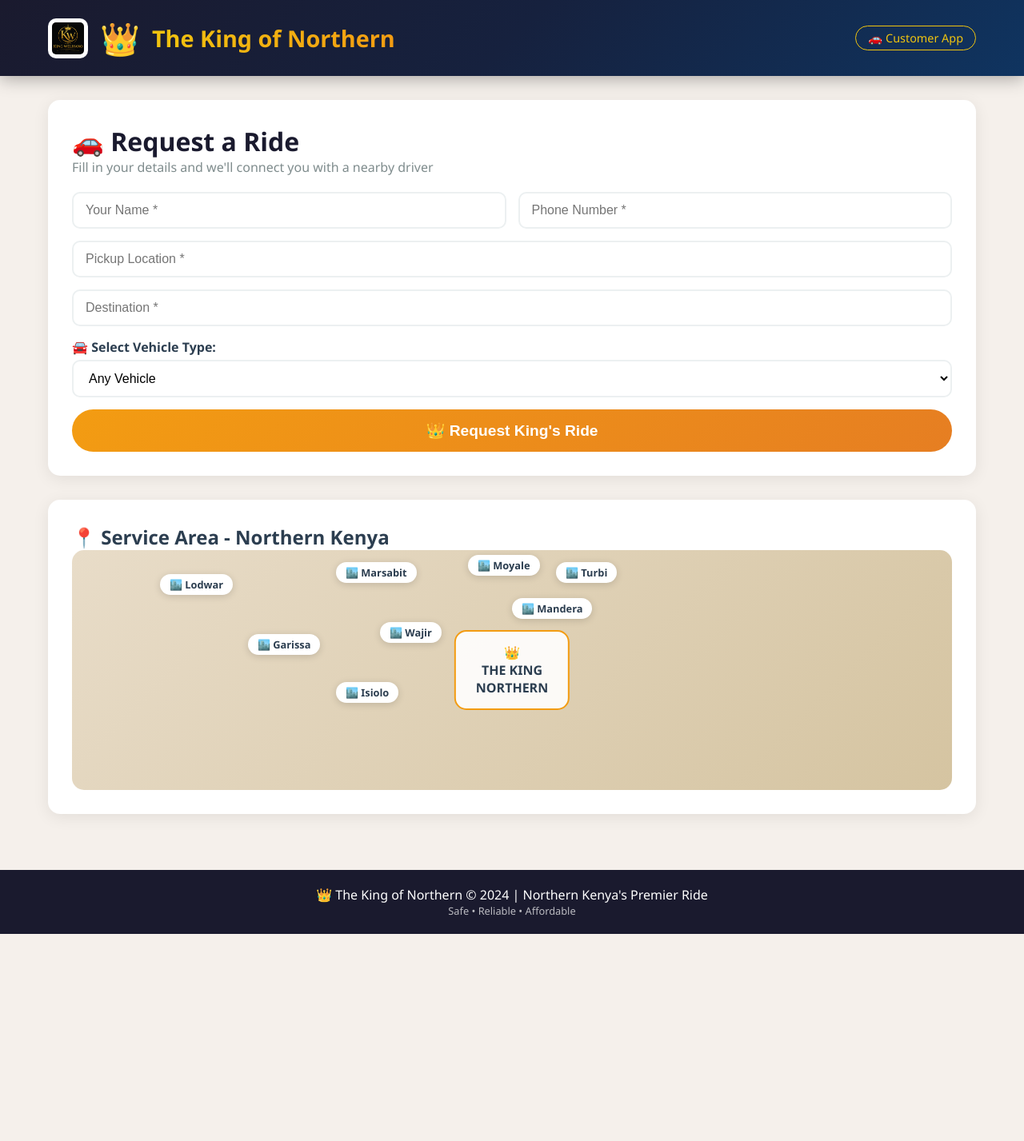
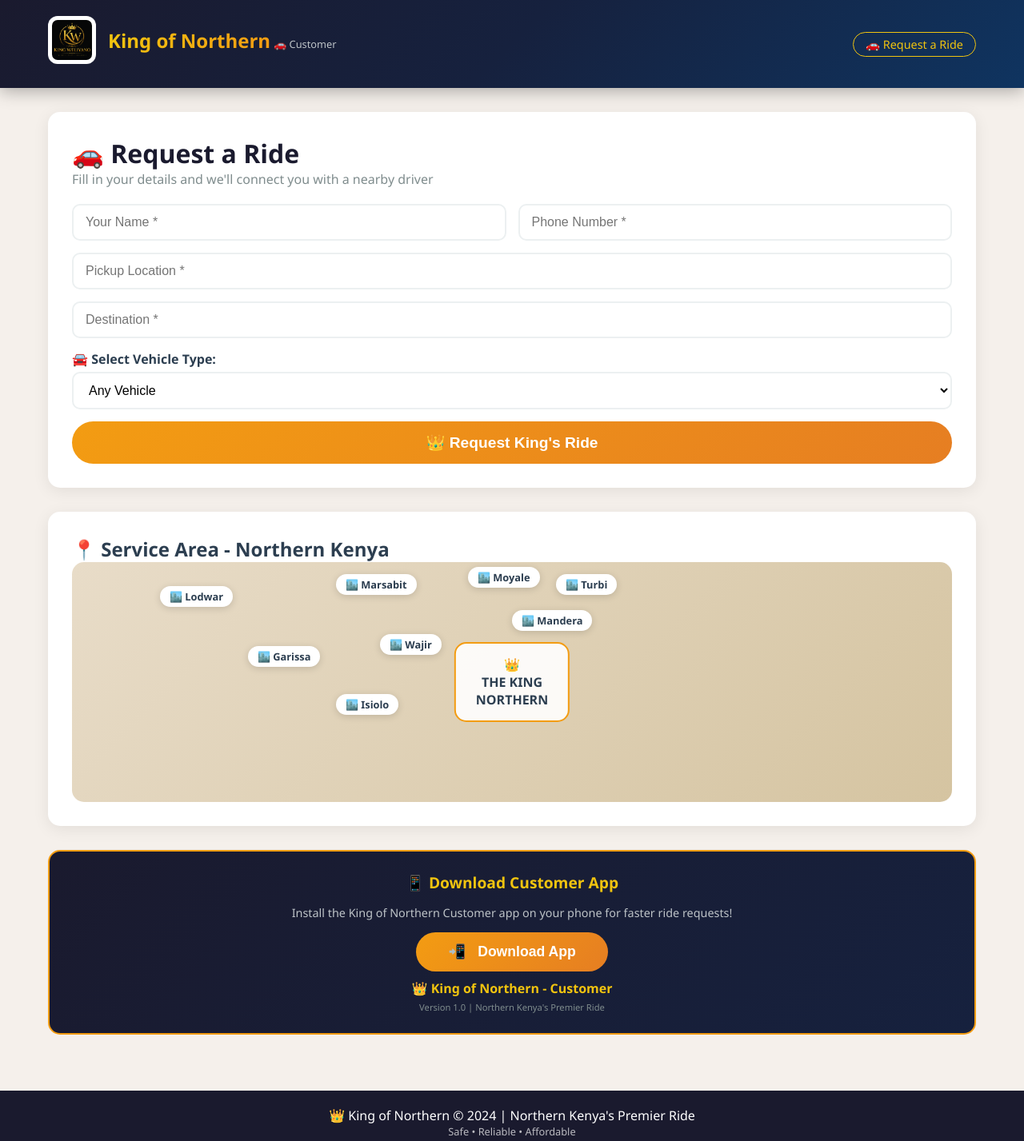
Before and after one commit to abdiwelibishar629-ops/the-king-of-northern, a website: page customer.html in a window 1280 px wide. Shown: the whole page at 80% size. Before the commit the page ends 1168 px from the top, so only its background shows below. Drawn offline with Linux system fonts and the light colour scheme.

Commit message:
Refactor customer page title and add download section
Updated title and footer text for consistency. Added download section for the customer app.

```diff
--- a/customer.html
+++ b/customer.html
@@ -3,27 +3,121 @@
 <head>
     <meta charset="UTF-8">
     <meta name="viewport" content="width=device-width, initial-scale=1.0, maximum-scale=1.0, user-scalable=no">
-    <title>👑 The King of Northern - Customer</title>
+    <title>👑 King of Northern - Customer</title>
 
     <!-- PWA Support -->
     <link rel="manifest" href="/manifest.json">
     <meta name="apple-mobile-web-app-capable" content="yes">
     <meta name="apple-mobile-web-app-status-bar-style" content="black-translucent">
-    <meta name="apple-mobile-web-app-title" content="King Northern">
+    <meta name="apple-mobile-web-app-title" content="King of Northern Customer">
     <meta name="mobile-web-app-capable" content="yes">
 
     <link rel="stylesheet" href="style.css">
+    <style>
+        /* Download Button Styles */
+        .download-section {
+            background: linear-gradient(135deg, #1a1a2e, #16213e);
+            border-radius: 15px;
+            padding: 25px 20px;
+            margin-top: 30px;
+            text-align: center;
+            border: 2px solid #f39c12;
+        }
+        .download-section h3 {
+            color: #f1c40f;
+            font-size: 1.2rem;
+            margin-bottom: 15px;
+        }
+        .download-section p {
+            color: #bdc3c7;
+            font-size: 0.9rem;
+            margin-bottom: 15px;
+        }
+        .download-btn {
+            display: inline-block;
+            background: linear-gradient(135deg, #f39c12, #e67e22);
+            color: white;
+            padding: 14px 40px;
+            border-radius: 50px;
+            text-decoration: none;
+            font-weight: 700;
+            font-size: 1.1rem;
+            transition: transform 0.3s, box-shadow 0.3s;
+            border: none;
+            cursor: pointer;
+        }
+        .download-btn:hover {
+            transform: translateY(-3px);
+            box-shadow: 0 8px 25px rgba(243, 156, 18, 0.4);
+        }
+        .download-btn .icon {
+            margin-right: 10px;
+        }
+        .app-name-footer {
+            color: #f1c40f;
+            font-weight: 600;
+            font-size: 1rem;
+            margin-top: 10px;
+        }
+        .app-version {
+            color: #7f8c8d;
+            font-size: 0.7rem;
+            margin-top: 5px;
+        }
+        .logo-container {
+            display: flex;
+            justify-content: center;
+            align-items: center;
+            gap: 15px;
+            margin-bottom: 10px;
+        }
+        .logo-container .logo-img {
+            height: 60px;
+            width: auto;
+            border-radius: 12px;
+            background: white;
+            padding: 5px;
+        }
+        .logo-container .app-title {
+            font-size: 1.5rem;
+            font-weight: 700;
+            background: linear-gradient(to right, #f1c40f, #f39c12);
+            -webkit-background-clip: text;
+            -webkit-text-fill-color: transparent;
+        }
+        .logo-container .app-subtitle {
+            font-size: 0.8rem;
+            color: #bdc3c7;
+            -webkit-text-fill-color: #bdc3c7;
+        }
+        @media (max-width: 480px) {
+            .logo-container {
+                flex-direction: column;
+                text-align: center;
+            }
+            .logo-container .logo-img {
+                height: 50px;
+            }
+            .download-btn {
+                padding: 12px 30px;
+                font-size: 1rem;
+                width: 100%;
+            }
+        }
+    </style>
 </head>
 <body>
 
     <header>
         <div class="header-content">
-            <div class="logo">
+            <div class="logo-container">
                 <img src="logo.png" alt="Logo" class="logo-img" onerror="this.style.display='none'">
-                <span class="crown">👑</span>
-                <h1>The King of Northern</h1>
+                <div>
+                    <span class="app-title">King of Northern</span>
+                    <span class="app-subtitle">🚗 Customer</span>
+                </div>
             </div>
-            <span class="tagline">🚗 Customer App</span>
+            <span class="tagline">🚗 Request a Ride</span>
         </div>
     </header>
 
@@ -100,10 +194,21 @@
             </div>
         </section>
 
+        <!-- ===== DOWNLOAD SECTION ===== -->
+        <section class="download-section">
+            <h3>📱 Download Customer App</h3>
+            <p>Install the King of Northern Customer app on your phone for faster ride requests!</p>
+            <button onclick="downloadApp()" class="download-btn">
+                <span class="icon">📲</span> Download App
+            </button>
+            <div class="app-name-footer">👑 King of Northern - Customer</div>
+            <div class="app-version">Version 1.0 | Northern Kenya's Premier Ride</div>
+        </section>
+
     </div>
 
     <footer>
-        <p>👑 The King of Northern © 2024 | Northern Kenya's Premier Ride</p>
+        <p>👑 King of Northern © 2024 | Northern Kenya's Premier Ride</p>
         <p style="font-size:0.8rem; opacity:0.7;">Safe • Reliable • Affordable</p>
     </footer>
 
@@ -114,6 +219,45 @@
                 .then(() => console.log('Service Worker registered'))
                 .catch(() => console.log('Service Worker registration failed'));
         }
+
+        // ============================================================
+        // DOWNLOAD APP FUNCTION
+        // ============================================================
+        function downloadApp() {
+            // Check if the app is already installed (PWA)
+            if (window.matchMedia('(display-mode: standalone)').matches) {
+                alert('✅ App is already installed on your device!');
+                return;
+            }
+
+            // For Android - prompt PWA installation
+            if (navigator.userAgent.toLowerCase().indexOf('android') > -1) {
+                // Show installation instructions
+                alert('📱 To install the app:\n\n1. Tap the three dots (⋮) in the top right\n2. Select "Add to Home screen"\n3. Tap "Install"\n\nThe app will appear on your home screen!');
+                return;
+            }
+
+            // For iOS - prompt PWA installation
+            if (navigator.userAgent.toLowerCase().indexOf('iphone') > -1 || navigator.userAgent.toLowerCase().indexOf('ipad') > -1) {
+                alert('📱 To install the app:\n\n1. Tap the Share icon (square with arrow)\n2. Scroll down and tap "Add to Home Screen"\n3. Tap "Add"\n\nThe app will appear on your home screen!');
+                return;
+            }
+
+            // For desktop - show a message
+            alert('📱 Please open this page on your mobile device to install the app.\n\nOr click "Add to Home Screen" in your browser menu.');
+        }
+
+        // Show install prompt on mobile
+        let deferredPrompt;
+        window.addEventListener('beforeinstallprompt', (e) => {
+            e.preventDefault();
+            deferredPrompt = e;
+        });
+
+        // Detect if app is already installed
+        window.addEventListener('appinstalled', () => {
+            console.log('App installed successfully!');
+        });
     </script>
 
     <script>
@@ -151,7 +295,6 @@
                 const result = await res.json();
 
                 if (result.success) {
-                    // Show driver info
                     document.getElementById('driver-info').style.display = 'block';
                     document.getElementById('driver-name').textContent = result.driver.name;
                     document.getElementById('driver-phone').textContent = result.driver.phone;
@@ -164,7 +307,6 @@
                     document.getElementById('driver-eta').textContent = result.estimatedTime;
                     document.getElementById('driver-distance').textContent = result.driver.distance;
 
-                    // Show nearby drivers
                     if (result.nearbyDrivers && result.nearbyDrivers.length > 0) {
                         document.getElementById('nearby-drivers').style.display = 'block';
                         const list = document.getElementById('nearby-drivers-list');
@@ -228,7 +370,7 @@
                     if (status.status === 'completed') {
                         clearInterval(statusInterval);
                         document.getElementById('ride-status').innerHTML = `
-                            <div class="success-message">✅ Ride Completed! Thank you for using The King of Northern.</div>
+                            <div class="success-message">✅ Ride Completed! Thank you for using King of Northern.</div>
                         `;
                         document.getElementById('driver-info').style.display = 'none';
                         document.getElementById('nearby-drivers').style.display = 'none';
```
